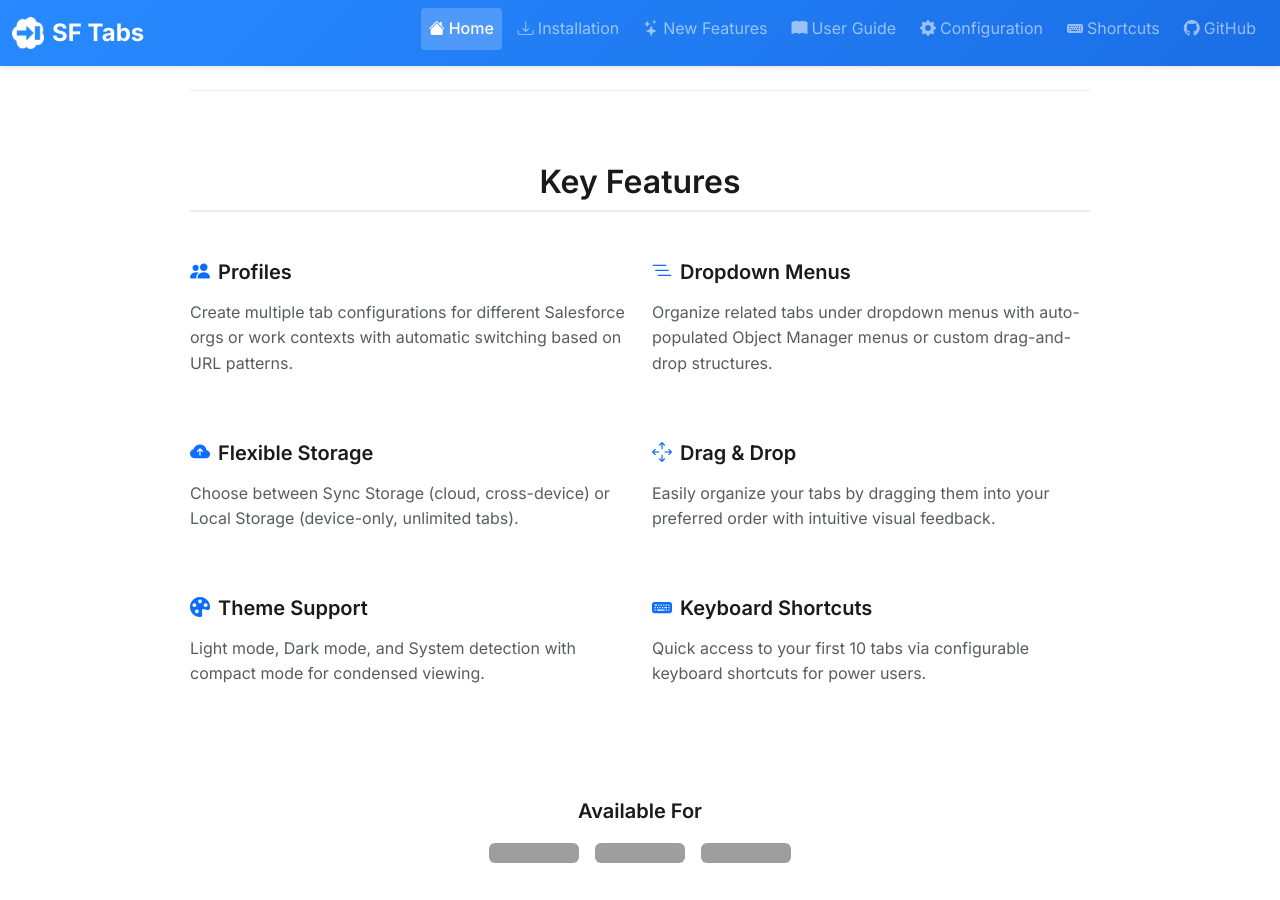
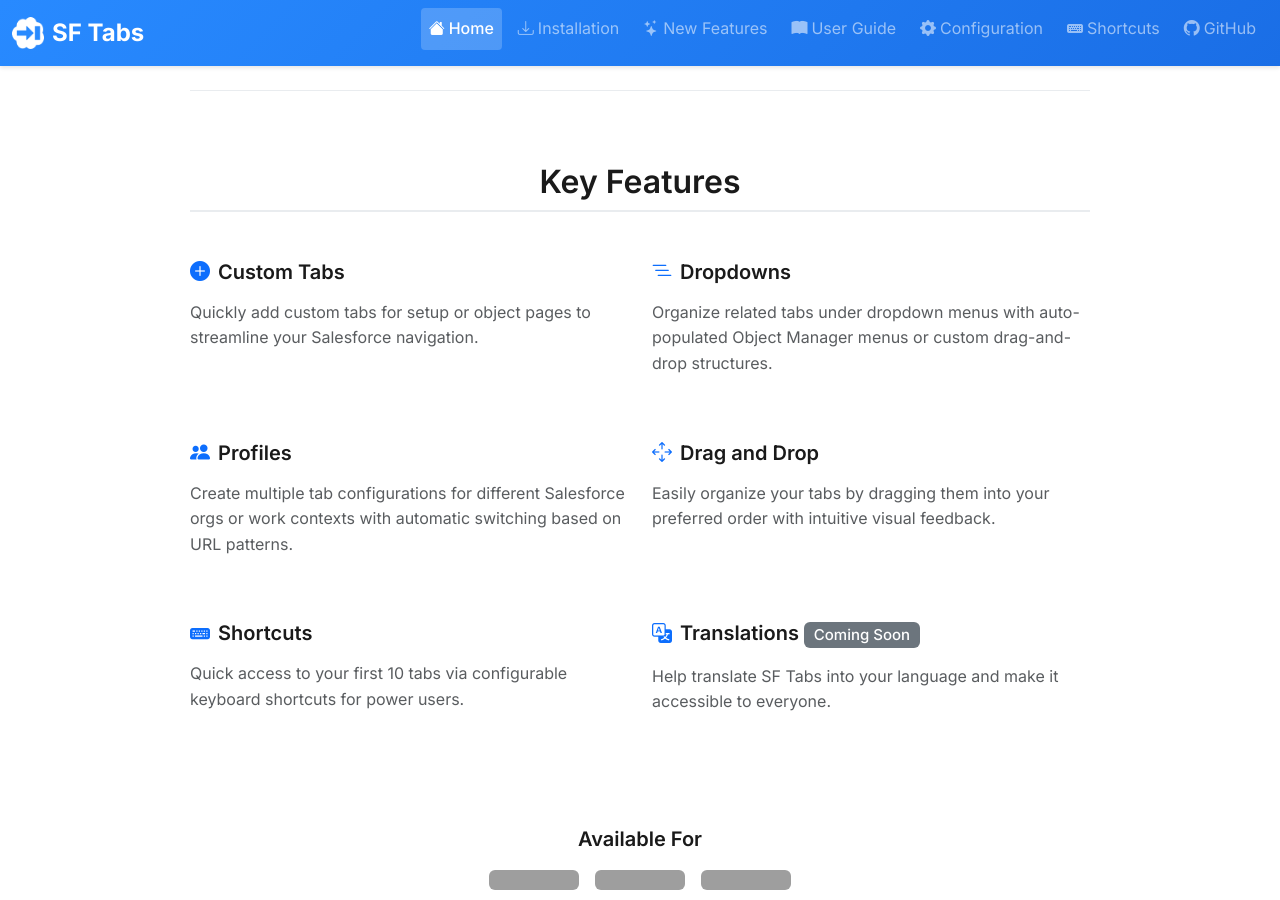
Before and after one commit to chrisrouse/sftabs, a Jekyll site: the page built from docs/index.md, in a window 1280 px wide and 900 px high, scrolled down 908 px. Built offline with Jekyll 4.4.1, drawn with Linux system fonts in a browser that asks for light colours; nearby versions of some CDN libraries; grey boxes are pictures that could not be loaded.

Commit message:
Update Key Features section with new feature list

```diff
--- a/docs/index.md
+++ b/docs/index.md
@@ -100,28 +100,28 @@ title: Home
   <h2 class="text-center mb-4">Key Features</h2>
   <div class="row g-4">
     <div class="col-md-6">
+      <h5><i class="bi bi-plus-circle-fill text-primary me-2"></i>Custom Tabs</h5>
+      <p class="text-muted">Quickly add custom tabs for setup or object pages to streamline your Salesforce navigation.</p>
+    </div>
+    <div class="col-md-6">
+      <h5><i class="bi bi-list-nested text-primary me-2"></i>Dropdowns</h5>
+      <p class="text-muted">Organize related tabs under dropdown menus with auto-populated Object Manager menus or custom drag-and-drop structures.</p>
+    </div>
+    <div class="col-md-6">
       <h5><i class="bi bi-people-fill text-primary me-2"></i>Profiles</h5>
       <p class="text-muted">Create multiple tab configurations for different Salesforce orgs or work contexts with automatic switching based on URL patterns.</p>
     </div>
     <div class="col-md-6">
-      <h5><i class="bi bi-list-nested text-primary me-2"></i>Dropdown Menus</h5>
-      <p class="text-muted">Organize related tabs under dropdown menus with auto-populated Object Manager menus or custom drag-and-drop structures.</p>
-    </div>
-    <div class="col-md-6">
-      <h5><i class="bi bi-cloud-arrow-up-fill text-primary me-2"></i>Flexible Storage</h5>
-      <p class="text-muted">Choose between Sync Storage (cloud, cross-device) or Local Storage (device-only, unlimited tabs).</p>
-    </div>
-    <div class="col-md-6">
-      <h5><i class="bi bi-arrows-move text-primary me-2"></i>Drag & Drop</h5>
+      <h5><i class="bi bi-arrows-move text-primary me-2"></i>Drag and Drop</h5>
       <p class="text-muted">Easily organize your tabs by dragging them into your preferred order with intuitive visual feedback.</p>
     </div>
     <div class="col-md-6">
-      <h5><i class="bi bi-palette-fill text-primary me-2"></i>Theme Support</h5>
-      <p class="text-muted">Light mode, Dark mode, and System detection with compact mode for condensed viewing.</p>
+      <h5><i class="bi bi-keyboard-fill text-primary me-2"></i>Shortcuts</h5>
+      <p class="text-muted">Quick access to your first 10 tabs via configurable keyboard shortcuts for power users.</p>
     </div>
     <div class="col-md-6">
-      <h5><i class="bi bi-keyboard-fill text-primary me-2"></i>Keyboard Shortcuts</h5>
-      <p class="text-muted">Quick access to your first 10 tabs via configurable keyboard shortcuts for power users.</p>
+      <h5><i class="bi bi-translate text-primary me-2"></i>Translations <span class="badge bg-secondary">Coming Soon</span></h5>
+      <p class="text-muted">Help translate SF Tabs into your language and make it accessible to everyone.</p>
     </div>
   </div>
 </div>
```
